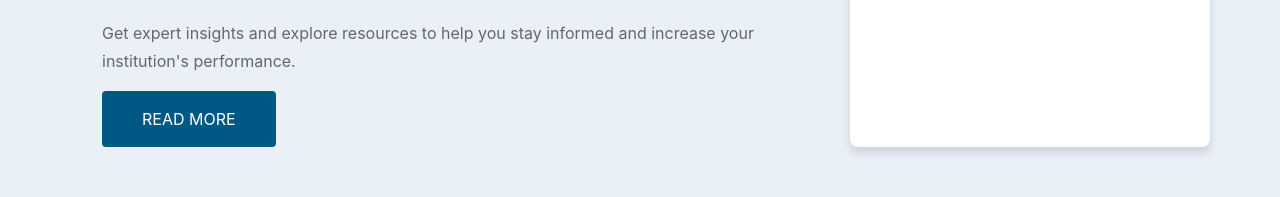
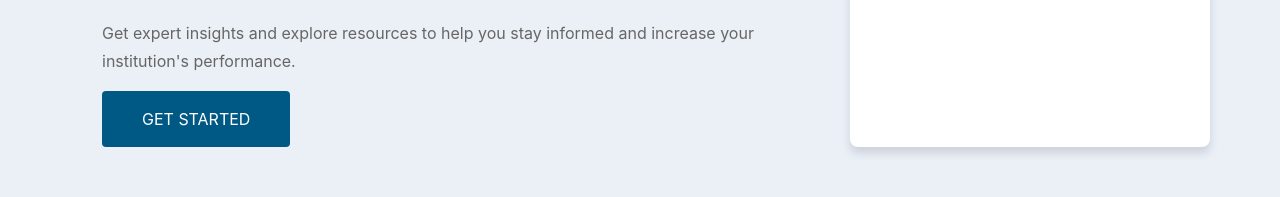
Before and after one commit to andrewnaumann/css-redesign, a website: page index.html in a window 1280 px wide. Shown: the part 3423-3620 px from the top of the page. Drawn offline with Linux system fonts and the light colour scheme; a script that the page names is missing; files whose address does not match are found by name.

Commit message:
stop scroll bar from adding to page width

```diff
--- a/index.html
+++ b/index.html
@@ -600,7 +600,7 @@
                       Get expert insights and explore resources to help you stay
                       informed and increase your institution's performance.
                     </p>
-                    <a href="#" class="btn btn-primary">Read More</a>
+                    <a href="#" class="btn btn-primary">Get Started</a>
                   </div>
                 </div>
               </div>
--- a/scss/basic/_utility.scss
+++ b/scss/basic/_utility.scss
@@ -1,5 +1,10 @@
 img {
   max-width: 100%;
+}
+
+html {
+  // attempt to fix the scroll bar from adding page width on webkit windows
+  overflow-y: overlay;
 }
 .lower-case {
   text-transform: lowercase;
```
Also changed, not shown: css/anw-styles.css.
